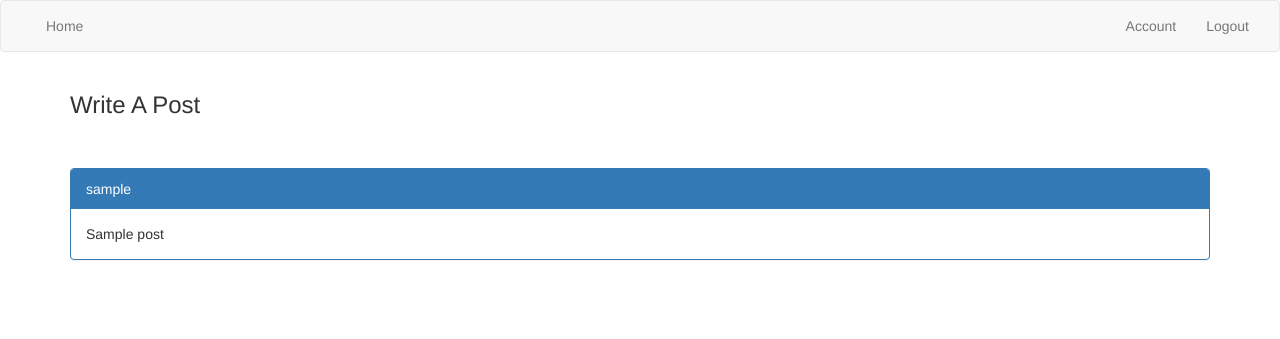
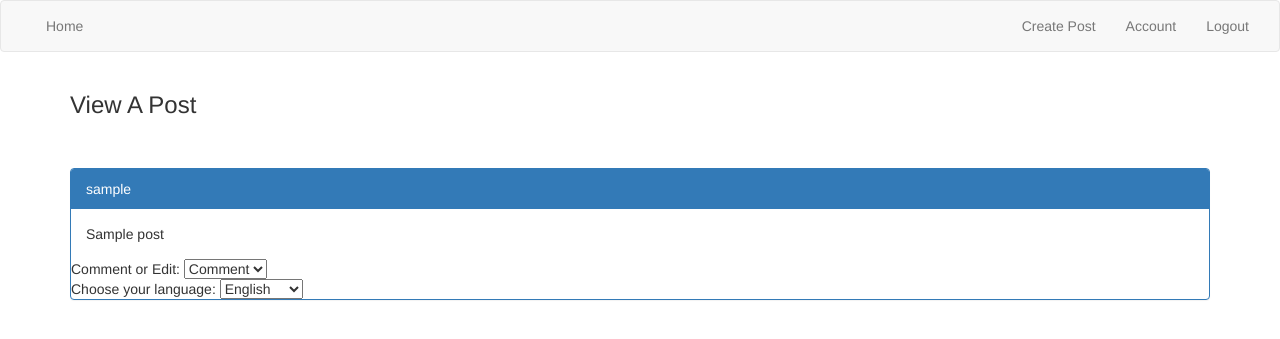
Before and after one commit to billywongstuy/SoftDevFall-FP-ChenY_TitenskyJ_WongB_ZhangH, a Flask app: template templates/viewPost.html in a window 1280 px wide. Shown: the top 339 px of the page. Run offline with Flask 2, Linux system fonts and the light colour scheme; the template is opened without the code that fills it: most values are stand-ins (such as "Sample title", 1, 10 or a date in 2020).

Commit message:
working on viewPost.html

```diff
--- a/templates/viewPost.html
+++ b/templates/viewPost.html
@@ -1,14 +1,15 @@
 {% extends "base.html" %}
-<title>Write Post</title>
+<title>View Post</title>
 
 {% block navbar %}
+<li><a href="createPost">Create Post</a></li>
 <li><a href="/account">Account</a></li>
 <li><a href="/logout">Logout</a></li>
 {% endblock %}
 
 {% block body %}
 <div class="container">
-<h3>Write A Post</h3><br><br>
+<h3>View A Post</h3><br><br>
   <div class="panel-group">
     <div class="panel panel-primary">
       <div class="panel-heading">
@@ -17,6 +18,21 @@
       <div class="panel-body">
 	{{post}}
       </div>
+      Comment or Edit:
+      <select name="type">
+	<option>Comment</option>
+	<option>Edit</option>
+      </select>
+      <br>
+      Choose your language:
+      <select name="commentLang">
+	<option>English</option>
+	<option>Italian</option>
+	<option>Russian</option>
+	<option>Spanish</option>
+	<option>Japanese</option>
+	<option>French</option>
+      </select>
     </div>
   </div>
 </div>
```
